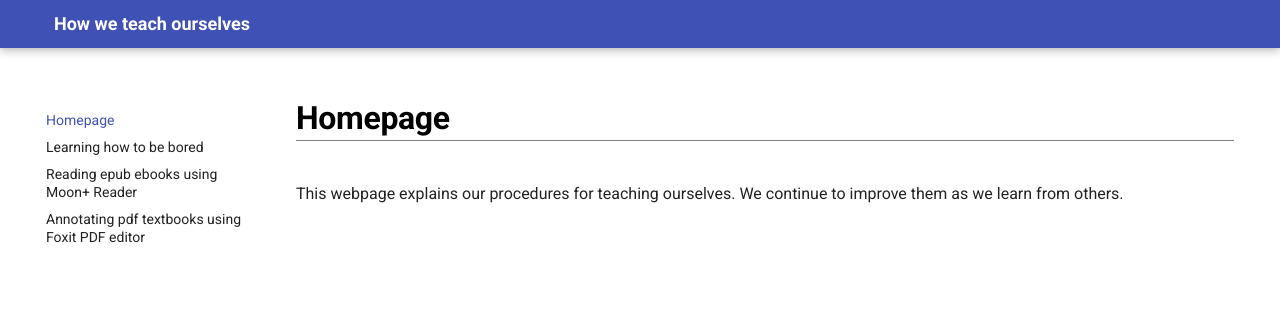
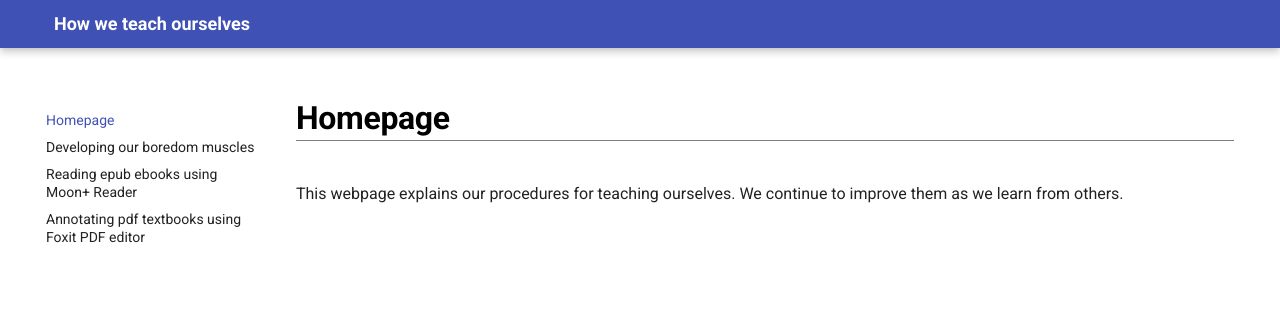
Before and after one commit to maximilian-ho/how-we-teach-ourselves, an MkDocs documentation site: the page built from docs/index.md, in a window 1280 px wide. Shown: the top 331 px of the page. Built offline with MkDocs 1.6.1 and Material for MkDocs 9.7.7, drawn with Linux system fonts in a browser that asks for light colours.

Commit message:
Update mkdocs.yml

```diff
--- a/mkdocs.yml
+++ b/mkdocs.yml
@@ -2,7 +2,7 @@ site_name: How we teach ourselves
 
 nav:
    - Homepage: "index.md"
-   - Learning how to be bored: "boredom.md"
+   - Developing our boredom muscles: "boredom.md"
    - Reading epub ebooks using Moon+ Reader: "epubs.md"
    - Annotating pdf textbooks using Foxit PDF editor: "pdfs.md"
 
```
